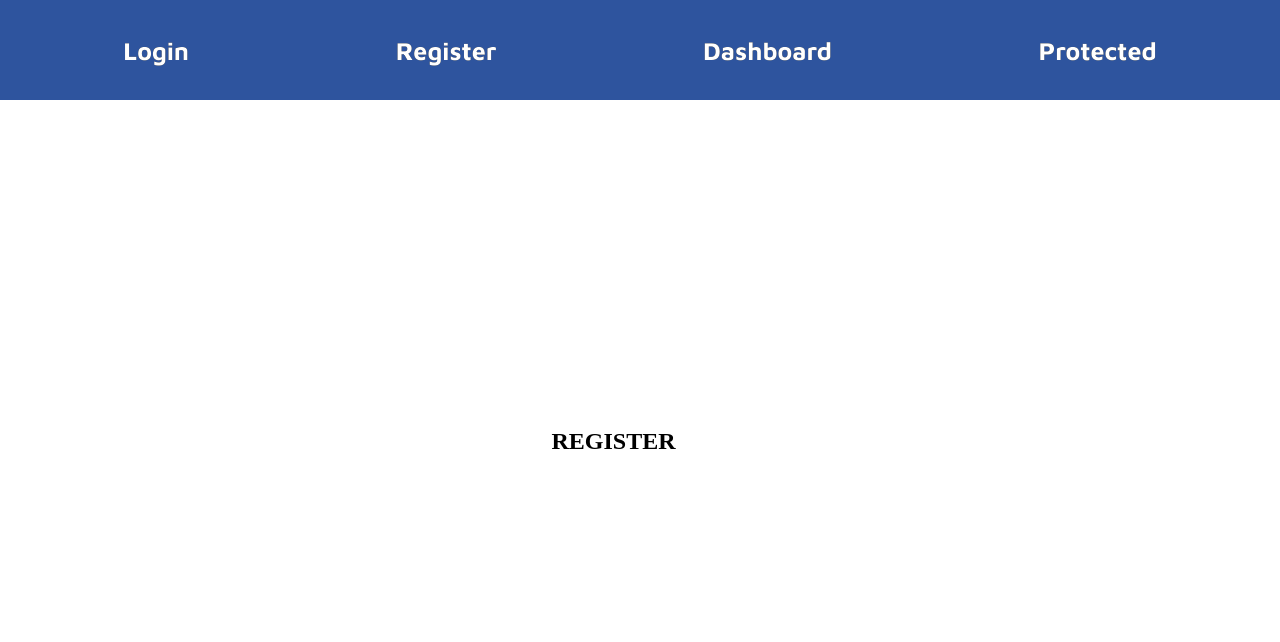
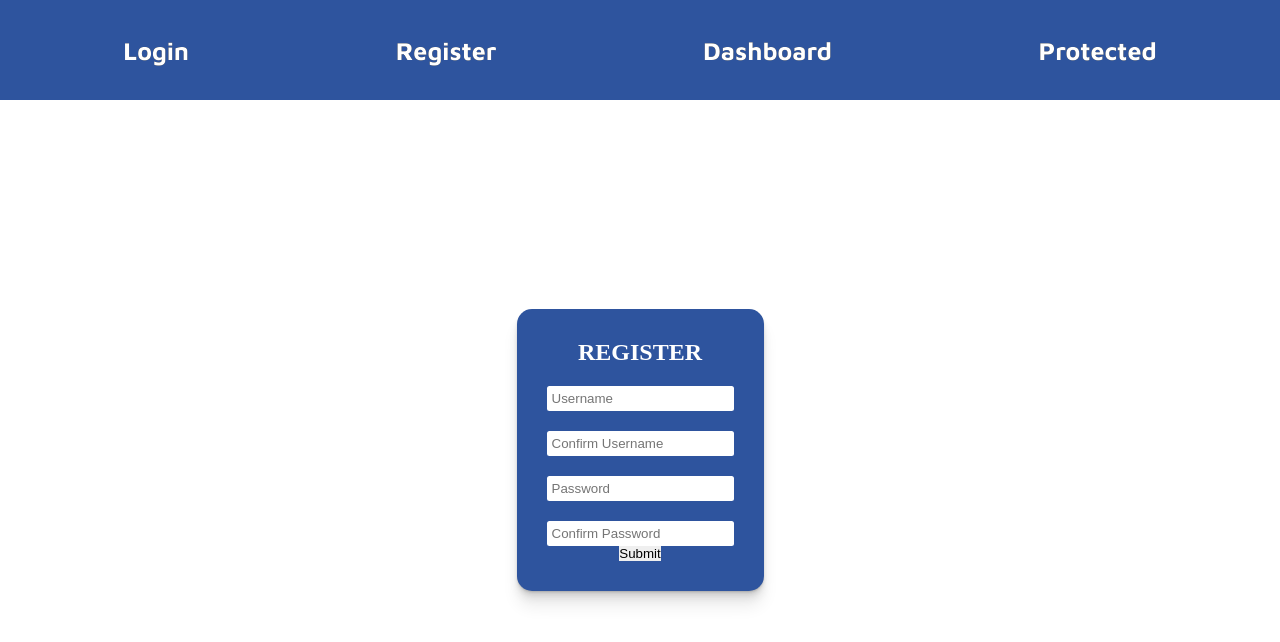
Before and after one commit to greglock1997/trainingPortalProject, a React (Vite) app: page /register in a window 1280 px wide. Shown: the top 642 px of the page. Built offline with nearby package versions, Linux system fonts and the light colour scheme.

Commit message:
Added form functionality

```diff
--- a/src/index.css
+++ b/src/index.css
@@ -72,6 +72,31 @@ header a:hover {
     border-radius: 2.5px;
 }
 
+.register-form-container {
+    display: flex;
+    flex-direction: column;
+    align-items: center;
+    justify-content: center;
+    color: white;
+    background-color: #2E549E;
+    padding: 30px;
+    border-radius: 15px;
+    box-shadow: rgba(0, 0, 0, 0.07) 0px 1px 1px, rgba(0, 0, 0, 0.07) 0px 2px 2px, rgba(0, 0, 0, 0.07) 0px 4px 4px, rgba(0, 0, 0, 0.07) 0px 8px 8px, rgba(0, 0, 0, 0.07) 0px 16px 16px;
+}
+
+.register-form {
+    display: flex;
+    flex-direction: column;
+    align-items: center;
+    justify-content: center;
+}
+
+.register-form input {
+    margin-top: 20px;
+    padding: 5px;
+    border-radius: 2.5px;
+}
+
 .register-container {
     height: 100%;
     width: 100%;
--- a/src/pages/Register.jsx
+++ b/src/pages/Register.jsx
@@ -1,15 +1,37 @@
 import React from 'react';
+import { useState } from 'react';
 import '../assets/styles/login.css'
 
 export default function Register() {
+  const [formData, setFormData] = useState({
+    username: 'Jim ',
+    password: 'Password'
+  });
+
+  const handleSubmit = async (error) => {
+    try {
+      const response = await fetch('/api/submit-form', {
+        method: 'POST',
+        headers: {
+          'Content-Type': 'application/json'
+        },
+        body: JSON.stringify("Hello")
+      })
+    } catch (error) {
+      console.log('Error submitting form', error)
+    }
+  }
+
   return (
     <div className="register-container">
       <div className="register-form-container">
       <h2>REGISTER</h2>
-        <form action="">
-          <label>
-            <input type="text" />
-          </label>
+      <form className="register-form" onSubmit={handleSubmit}>
+          <input type="text" value={formData.name} placeholder="Username"/>
+          <input type="text" placeholder="Confirm Username"/>
+          <input type="text" placeholder="Password"/>
+          <input type="text" placeholder="Confirm Password"/>
+          <button type="submit">Submit</button>
         </form>
       </div>
     </div>
```
Also changed, not shown: server.js (+13 -2 lines).
